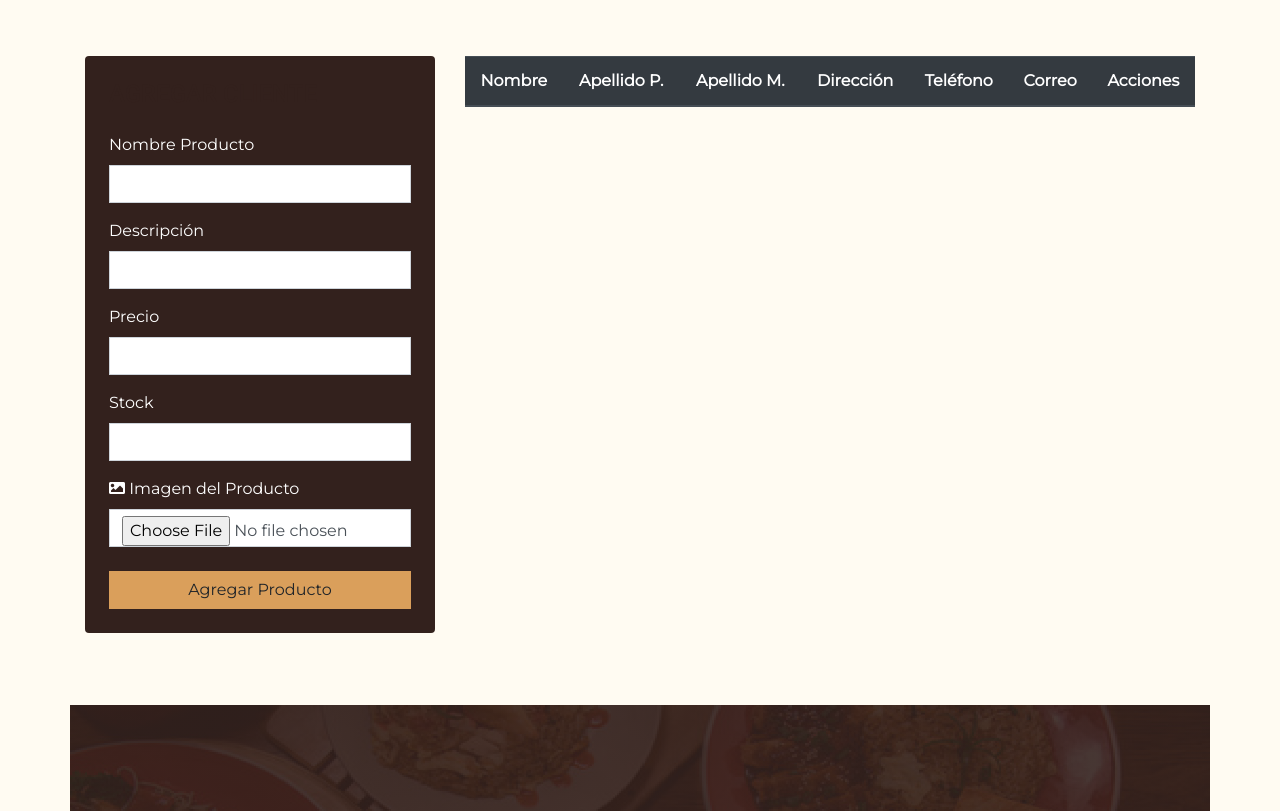
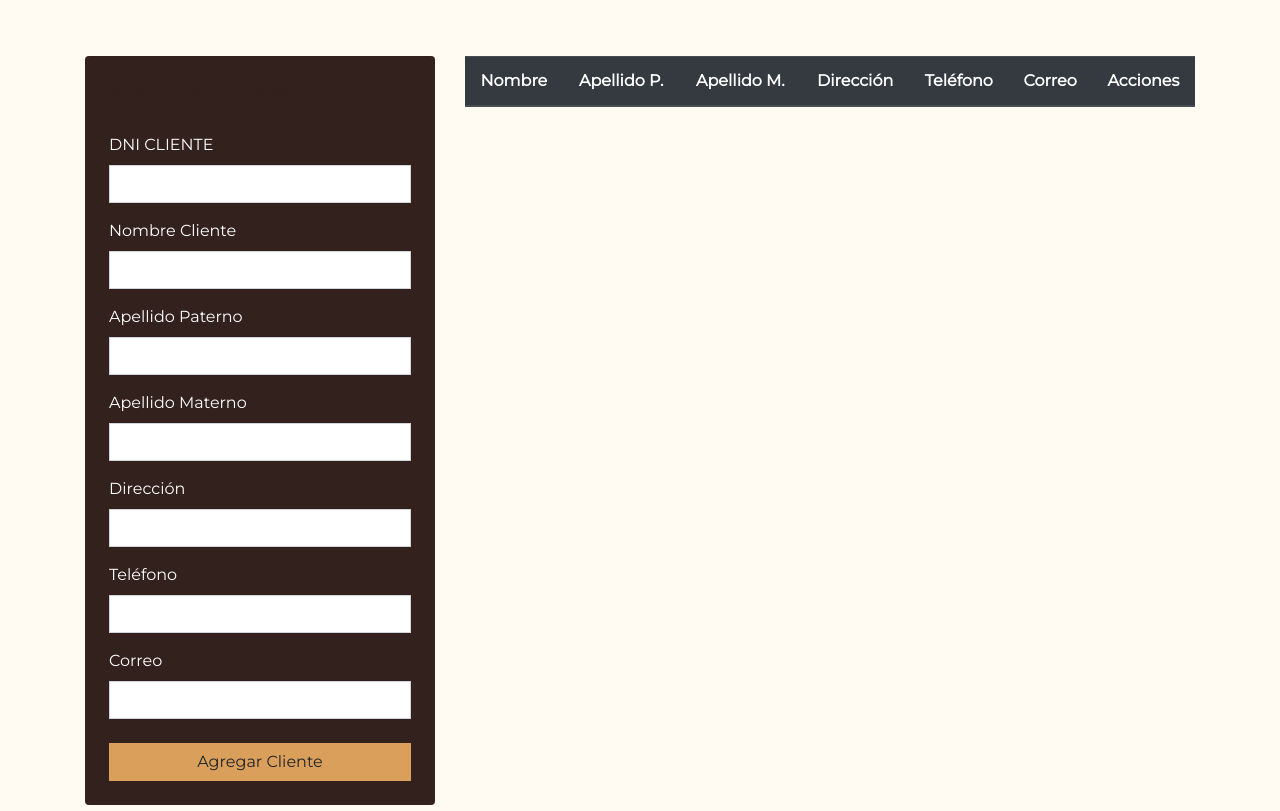
Before and after one commit to Ignacio2906/system-ordering, a plain HTML site: page vista/clientes.html in a window 1280 px wide. Shown: the part 440-1251 px from the top of the page. Drawn offline with nearby package versions, Linux system fonts and the light colour scheme; no server answers.

Commit message:
cleitne arreglado

```diff
--- a/controlador/ClienteController.js
+++ b/controlador/ClienteController.js
@@ -5,6 +5,7 @@ document.querySelector('form').addEventListener('submit', async (e) => {
   e.preventDefault();
 
   const cliente = {
+    dni: document.getElementById('txtdni').value,
     nombre: document.getElementById('txtnombre').value,
     apellidoPaterno: document.getElementById('txtapepat').value,
     apellidoMaterno: document.getElementById('txtapemat').value,
@@ -49,6 +50,7 @@ async function cargarClientes() {
       const tr = document.createElement('tr');
 
       tr.innerHTML = `
+        <td>${cliente.dni || ''}</td>
         <td>${cliente.nombre || ''}</td>
         <td>${cliente.apellidoPaterno || ''}</td>
         <td>${cliente.apellidoMaterno || ''}</td>
@@ -56,7 +58,7 @@ async function cargarClientes() {
         <td>${cliente.telefono || ''}</td>
         <td>${cliente.correo || ''}</td>
         <td>
-          <button class="btn btn-danger btn-sm" onclick="eliminarCliente('${cliente.id}')">Eliminar</button>
+          <button class="btn btn-danger btn-sm" onclick="eliminarCliente('${cliente.dni}')">Eliminar</button>
         </td>
       `;
 
--- a/vista/clientes.html
+++ b/vista/clientes.html
@@ -65,33 +65,37 @@
             <div class="col-lg-4 mb-4">
                 <div class="bg-secondary text-white p-4 rounded">
                     <h4 class="mb-4 text-uppercase">Agregar Cliente</h4>
-                    <!-- Formulario para Agregar Producto -->
-                    <form id="formProducto" enctype="multipart/form-data">
-                        <div class="form-group">
-                            <label for="txtnombre">Nombre Producto</label>
-                            <input type="text" id="txtnombre" name="nombre" class="form-control" required>
+                    <form action="" method="POST">
+                          <div class="form-group">
+                            <label for="txtnombre">DNI CLIENTE</label>
+                            <input type="text" id="txtdni" class="form-control">
                         </div>
                         <div class="form-group">
-                            <label for="txtdescripcion">Descripción</label>
-                            <input type="text" id="txtdescripcion" name="descripcion" class="form-control" required>
+                            <label for="txtnombre">Nombre Cliente</label>
+                            <input type="text" id="txtnombre" class="form-control">
                         </div>
                         <div class="form-group">
-                            <label for="txtprecio">Precio</label>
-                            <input type="number" step="0.01" min="0" id="txtprecio" name="precio" class="form-control" required>
+                            <label for="txtapepat">Apellido Paterno</label>
+                            <input type="text" id="txtapepat" class="form-control">
                         </div>
                         <div class="form-group">
-                            <label for="txtstock">Stock</label>
-                            <input type="number" min="0" id="txtstock" name="stock" class="form-control" required>
+                            <label for="txtapemat">Apellido Materno</label>
+                            <input type="text" id="txtapemat" class="form-control">
                         </div>
                         <div class="form-group">
-                            <label for="imagenArchivo"><i class="fas fa-image"></i> Imagen del Producto</label>
-                            <input type="file" name="imagen" id="imagenArchivo" class="form-control" accept="image/*" required />
+                            <label for="txtdireccion">Dirección</label>
+                            <input type="text" id="txtdireccion" class="form-control">
                         </div>
-
-                        <!-- Botón con evento onclick -->
-                        <button type="submit" class="btn btn-primary mt-2 w-100" onclick="addProduct(event)">Agregar Producto</button>
+                        <div class="form-group">
+                            <label for="txttelefono">Teléfono</label>
+                            <input type="text" id="txttelefono" class="form-control">
+                        </div>
+                        <div class="form-group">
+                            <label for="txtcorreo">Correo</label>
+                            <input type="email" id="txtcorreo" class="form-control">
+                        </div>
+                        <button type="submit" class="btn btn-primary mt-2 w-100" onclick="addClient()">Agregar Cliente</button>
                     </form>
-
                 </div>
             </div>
 
```
